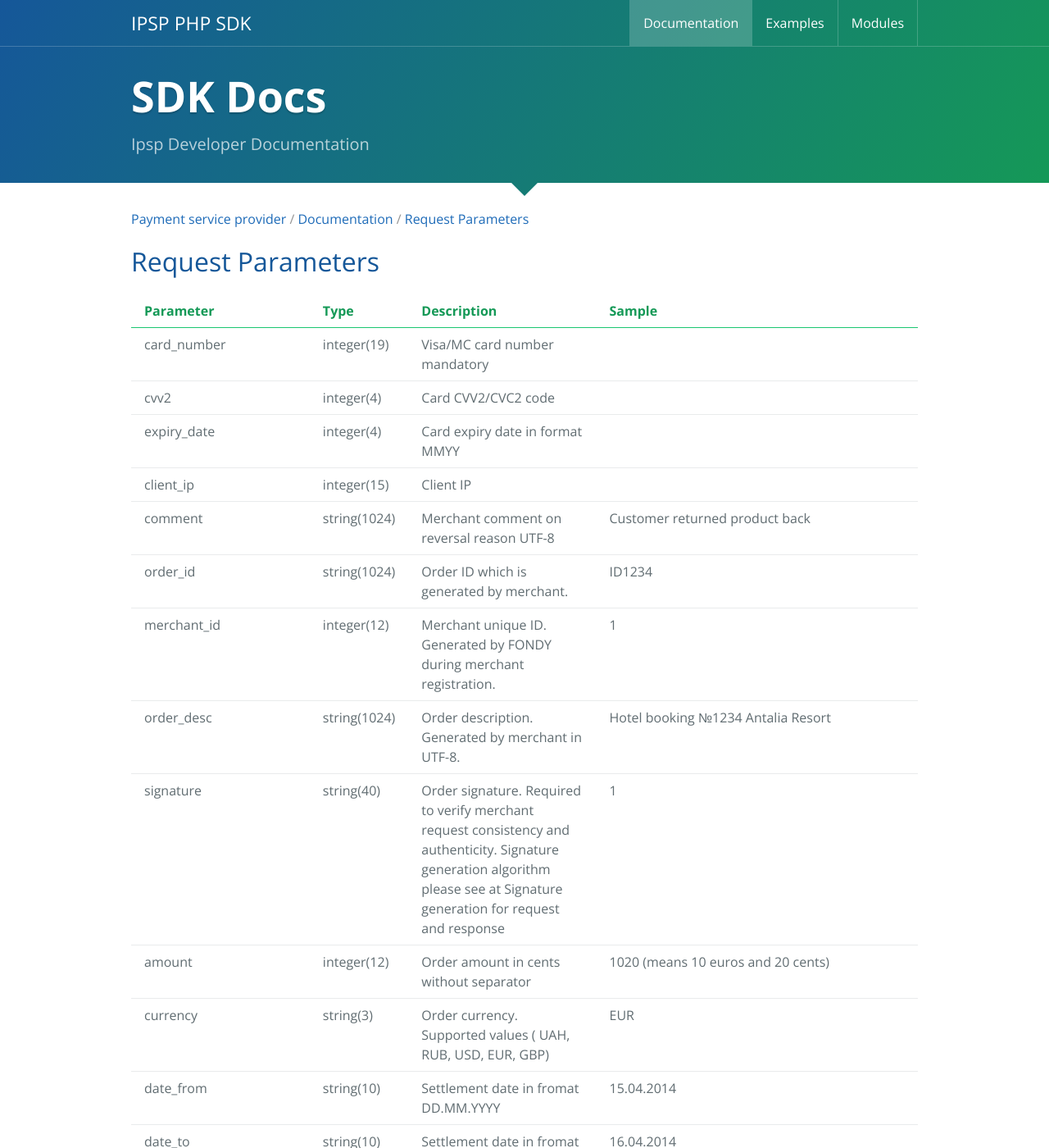
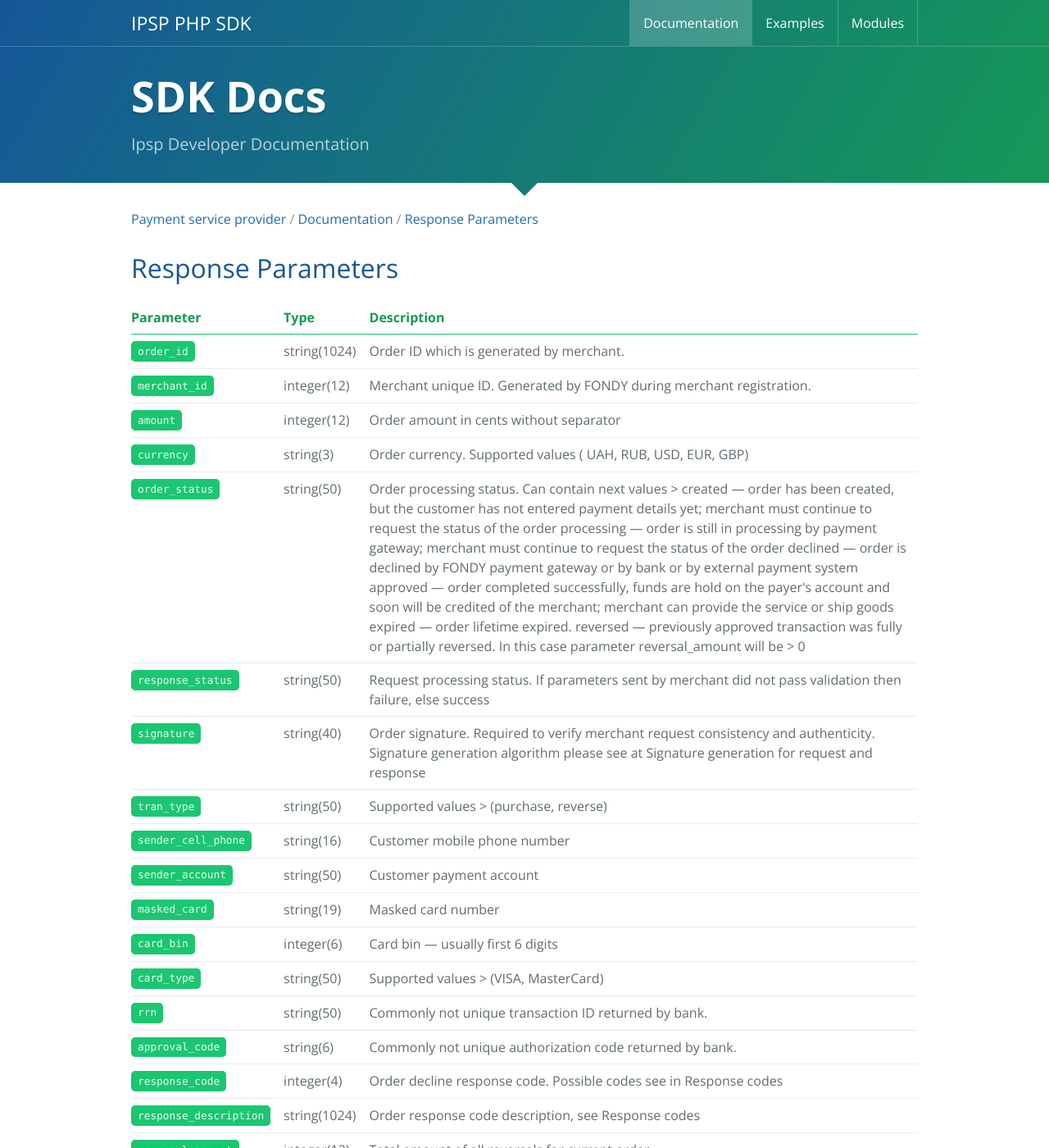
Before and after one commit to kosatyi/ipsp-php, a Jekyll site: the page built from docs/6.response.parameters.md, in a window 1280 px wide and 1400 px high. Shown: the whole window at 82% size. Built offline with Jekyll 4.4.1, drawn with Linux system fonts in a browser that asks for light colours; our own code applies the rules of GitHub Pages for plain Markdown files; some of the changed text lies outside the part shown.

Commit message:
refactor docs

```diff
--- a/_config.yml
+++ b/_config.yml
@@ -12,6 +12,7 @@ styles:
   - ipsp.css
 javascript:
   - main.js
+  - ipsp.js
 
 author:
   name:       Stepan Kosatyi
--- a/_data/params.yml
+++ b/_data/params.yml
@@ -83,13 +83,13 @@ version:
 
 response_url:
   type: string(2048)
-  descr: Merchant site URL, where customer will be redirected after payment completion
+  descr: Merchant site URL, where customer will be redirected after payment completion.
   default: https://api.fondy.eu/checkout/responsepage
   sample: http://example.com/response
 
 server_callback_url:
   type: string(2048)
-  descr: Merchant site URL, where customer will be redirected after payment completion
+  descr: Merchant site URL, where host-to-host callback will be send after payment completion.
   sample: http://example.com/callback
 
 payment_systems:
@@ -120,6 +120,7 @@ preauth:
   descr: Parameter supported only for Visa/MasterCard payment method
          N — amount is debited from the customer's card immediately and settled to the merchant account, in accordance with the rules of settlements.
          Y — amount holded on the customer card and not charged until the merchant sends a 'capture' request to confirm
+
   default: N
   sample: Y
 
--- a/_layouts/default.html
+++ b/_layouts/default.html
@@ -7,9 +7,6 @@
 <meta name="theme-color" content="#157878">
 {% for style in site.styles %}
 <link rel="stylesheet" href="{{site.baseurl}}/assets/css/{{style}}">
-{% endfor %}
-{% for script in site.javascript %}
-<script src="{{site.baseurl}}/assets/js/{{script}}"></script>
 {% endfor %}
 {% seo %}</head>
 <body>
@@ -23,7 +20,8 @@
 </div>
 </section>
 </main>
-<script async="true" src="{{site.baseurl}}/assets/js/main.js"></script>
-<link rel="stylesheet" href="https://fonts.googleapis.com/css?family=Open+Sans:300,400,700">
+{% for script in site.javascript %}
+<script src="{{site.baseurl}}/assets/js/{{script}}"></script>
+{% endfor %}
 </body>
 </html>
--- a/assets/css/ipsp.css
+++ b/assets/css/ipsp.css
@@ -1,5 +1,32 @@
+.page-content code {
+  line-height: 1.7;
+  font-size: 0.8rem;
+  padding: 0.1rem 0.5rem;
+  display: inline-block;
+  vertical-align: top;
+  background-color: #639999;
+  color: rgba(255, 255, 255, 0.9);
+}
+.page-content ol li,
+.page-content ul li {
+  margin-bottom: 0.5rem;
+}
 table.details {
   font-size: 1rem;
+  line-height: 1.5;
+}
+table.details tr td,
+table.details tr th {
+  padding: 0.5rem;
+  line-height: 1.5;
+}
+table.details tr td:first-child,
+table.details tr th:first-child {
+  padding-left: 0;
+}
+table.details tr td:last-child,
+table.details tr th:last-child {
+  padding-right: 0;
 }
 table.details tr td {
   border-width: 0 0 1px 0;
@@ -11,3 +38,12 @@ table.details tr th {
   border-color: #1bc671;
   text-align: left;
 }
+table.details .param {
+  line-height: 1.7;
+  font-size: 0.8rem;
+  padding: 0.1rem 0.5rem;
+  display: inline-block;
+  background-color: #1bc671;
+  color: rgba(255, 255, 255, 0.9);
+  vertical-align: top;
+}
--- a/assets/css/main.css
+++ b/assets/css/main.css
@@ -1,3 +1,4 @@
+@import url('https://fonts.googleapis.com/css?family=Open+Sans:300,400,700');
 /*! normalize.css v3.0.2 | MIT License | git.io/normalize */
 /**
  * 1. Set default font family to sans-serif.
--- a/assets/css/main.less
+++ b/assets/css/main.less
@@ -1,3 +1,4 @@
+@import url('https://fonts.googleapis.com/css?family=Open+Sans:300,400,700');
 @import 'source/variables';
 @import 'source/normalize';
 @import 'source/highlight';
--- /dev/null
+++ b/assets/js/ipsp.js
@@ -0,0 +1,5 @@
+(function(){
+
+
+
+})();
--- a/docs/6.request.parameters.md
+++ b/docs/6.response.parameters.md
@@ -1,21 +1,24 @@
-# Request Parameters
+# Response Parameters
 
 <table class="details">
+<colgroup>
+    <col>
+    <col>
+    <col>
+</colgroup>
 <thead>
     <tr>
            <th>Parameter</th>
            <th>Type</th>
            <th>Description</th>
-           <th>Sample</th>
     </tr>
 </thead>
 <tbody>
-    {% for row in site.data.params %}
-    <tr class="{% if row[1].mandatory %}mandatory{% endif %}">
-        <td>{{ row[0] }}</td>
+    {% for row in site.data.response %}
+    <tr class="{% if row[1].mandatory %}mandatory{% endif %}" data-title="{{ row[1].sample }}">
+        <td><code class="param">{{ row[0] }}</code></td>
         <td>{{ row[1].type }}</td>
         <td>{{ row[1].descr }}</td>
-        <td>{{ row[1].sample }}</td>
     </tr>
     {% endfor %}
 </tbody>
```
Also changed, not shown: assets/css/ipsp.less (+43 -0 lines), assets/css/source/highlight.css (deleted, +0 -217 lines), assets/css/source/menubars.css (deleted, +0 -161 lines), docs/5.request.parameters.md (added, +26 -0 lines), assets/css/source/normalize.css (deleted), assets/css/source/variables.css (deleted), docs/7.response-handling.md (renamed from docs/5.response-handling.md).
